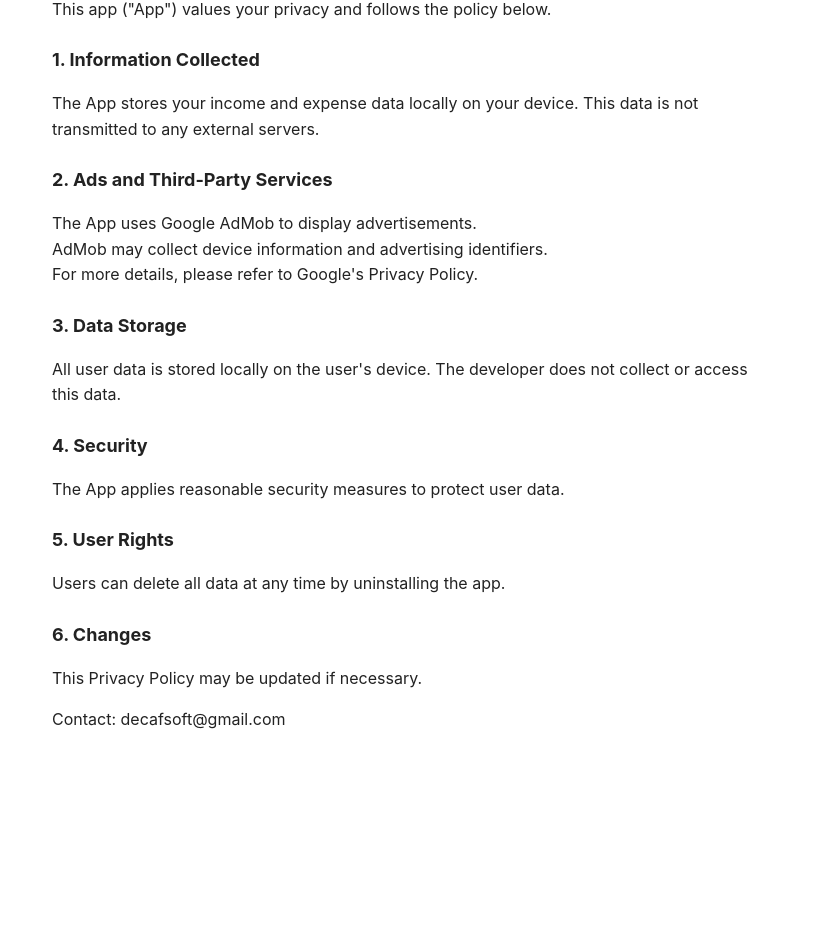
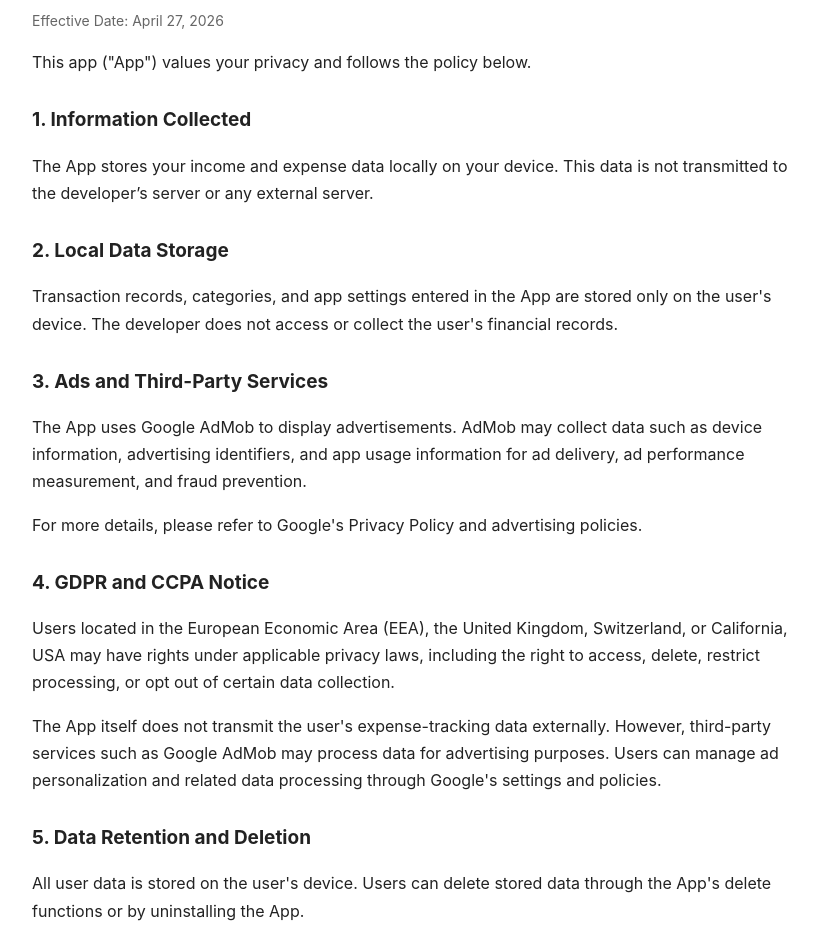
Before and after one commit to Asura1472/cashflowledger-privacy, a plain HTML site: page en.html in a window 1280 px wide. Shown: the part 140-1083 px from the top of the page, without its empty margins (228-1046 px from the left). Before the commit the page ends 913 px from the top, so only its background shows below. Drawn offline with Linux system fonts and the light colour scheme.

Commit message:
Update en.html

```diff
--- a/en.html
+++ b/en.html
@@ -7,15 +7,16 @@
   <style>
     body {
       font-family: -apple-system, BlinkMacSystemFont, "Segoe UI", Roboto, sans-serif;
-      max-width: 720px;
+      max-width: 760px;
       margin: 40px auto;
       padding: 0 16px;
-      line-height: 1.6;
+      line-height: 1.7;
       color: #222;
     }
-    h1 { font-size: 24px; }
-    h2 { margin-top: 24px; font-size: 18px; }
-    .lang { margin-bottom: 20px; font-size: 14px; }
+    h1 { font-size: 26px; }
+    h2 { margin-top: 28px; font-size: 19px; }
+    .lang { margin-bottom: 24px; font-size: 14px; }
+    .date { color: #666; font-size: 14px; }
     a { color: #1976d2; text-decoration: none; }
   </style>
 </head>
@@ -26,41 +27,74 @@
 </div>
 
 <h1>Privacy Policy</h1>
+<p class="date">Effective Date: April 27, 2026</p>
 
-<p>This app ("App") values your privacy and follows the policy below.</p>
+<p>
+This app ("App") values your privacy and follows the policy below.
+</p>
 
 <h2>1. Information Collected</h2>
 <p>
 The App stores your income and expense data locally on your device.
-This data is not transmitted to any external servers.
+This data is not transmitted to the developer’s server or any external server.
 </p>
 
-<h2>2. Ads and Third-Party Services</h2>
+<h2>2. Local Data Storage</h2>
 <p>
-The App uses Google AdMob to display advertisements.<br>
-AdMob may collect device information and advertising identifiers.<br>
-For more details, please refer to Google's Privacy Policy.
+Transaction records, categories, and app settings entered in the App are stored only on the user's device.
+The developer does not access or collect the user's financial records.
 </p>
 
-<h2>3. Data Storage</h2>
+<h2>3. Ads and Third-Party Services</h2>
 <p>
-All user data is stored locally on the user's device.
-The developer does not collect or access this data.
+The App uses Google AdMob to display advertisements.
+AdMob may collect data such as device information, advertising identifiers, and app usage information
+for ad delivery, ad performance measurement, and fraud prevention.
+</p>
+<p>
+For more details, please refer to Google's Privacy Policy and advertising policies.
 </p>
 
-<h2>4. Security</h2>
+<h2>4. GDPR and CCPA Notice</h2>
+<p>
+Users located in the European Economic Area (EEA), the United Kingdom, Switzerland,
+or California, USA may have rights under applicable privacy laws,
+including the right to access, delete, restrict processing, or opt out of certain data collection.
+</p>
+<p>
+The App itself does not transmit the user's expense-tracking data externally.
+However, third-party services such as Google AdMob may process data for advertising purposes.
+Users can manage ad personalization and related data processing through Google's settings and policies.
+</p>
+
+<h2>5. Data Retention and Deletion</h2>
+<p>
+All user data is stored on the user's device.
+Users can delete stored data through the App's delete functions or by uninstalling the App.
+</p>
+
+<h2>6. Security</h2>
 <p>
 The App applies reasonable security measures to protect user data.
+However, risks related to the user's device environment, such as device loss, rooting,
+or malicious apps, must be managed by the user.
 </p>
 
-<h2>5. User Rights</h2>
+<h2>7. Children's Privacy</h2>
 <p>
-Users can delete all data at any time by uninstalling the app.
+The App is not directed to children.
+The developer does not knowingly collect personal information from children.
 </p>
 
-<h2>6. Changes</h2>
+<h2>8. Changes to This Privacy Policy</h2>
 <p>
-This Privacy Policy may be updated if necessary.
+This Privacy Policy may be updated due to changes in laws, service features, or advertising policies.
+Any changes will be posted on this page.
+</p>
+
+<h2>9. Contact</h2>
+<p>
+For questions regarding this Privacy Policy, please contact us at the email address below.
 </p>
 
 <p>Contact: decafsoft@gmail.com</p>
```
